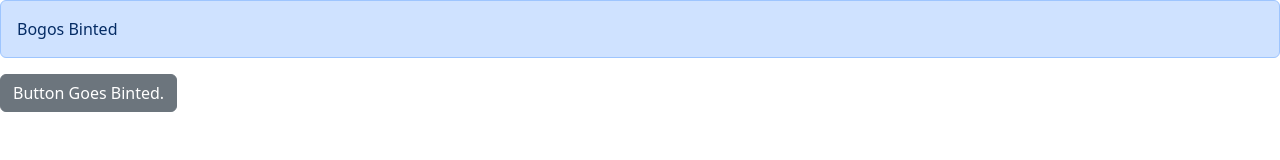
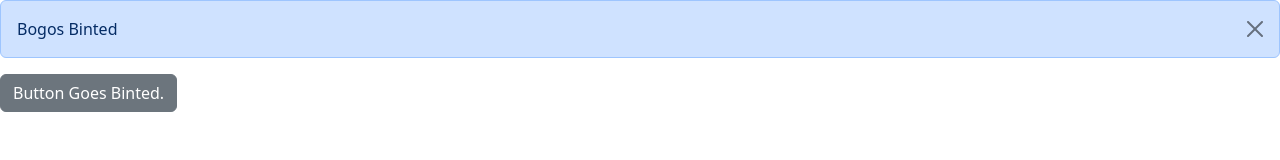
Before and after one commit to TheBestCupcake/waow, a React (Vite) app: page / in a window 1280 px wide. Both pictures are taken after a click on the button "Button Goes Binted.". Shown: the top 160 px of the page. Built offline with nearby package versions, Linux system fonts and the light colour scheme.

Commit message:
Updated Alert to close when X clicked.

```diff
--- a/src/App.tsx
+++ b/src/App.tsx
@@ -7,7 +7,9 @@
 
   return (
     <div>
-      {alertVisible && <Alert>Bogos Binted</Alert>}
+      {alertVisible && (
+        <Alert onClick={() => setAlertVisibility(false)}>Bogos Binted</Alert>
+      )}
       <Button color="secondary" onClick={() => setAlertVisibility(true)}>
         Button Goes Binted.
       </Button>
--- a/src/components/Alert.tsx
+++ b/src/components/Alert.tsx
@@ -2,10 +2,21 @@
 
 interface AlertProps {
   children: ReactNode;
+  onClick: () => void;
 }
 
-const Alert = ({ children }: AlertProps) => {
-  return <div className="alert alert-primary">{children}</div>;
+const Alert = ({ children, onClick }: AlertProps) => {
+  return (
+    <div className="alert alert-primary alert-dismissible">
+      {children}{" "}
+      <button
+        type="button"
+        className="btn-close"
+        data-bs-dismiss="ale"
+        onClick={onClick}
+      ></button>
+    </div>
+  );
 };
 
 export default Alert;
```
